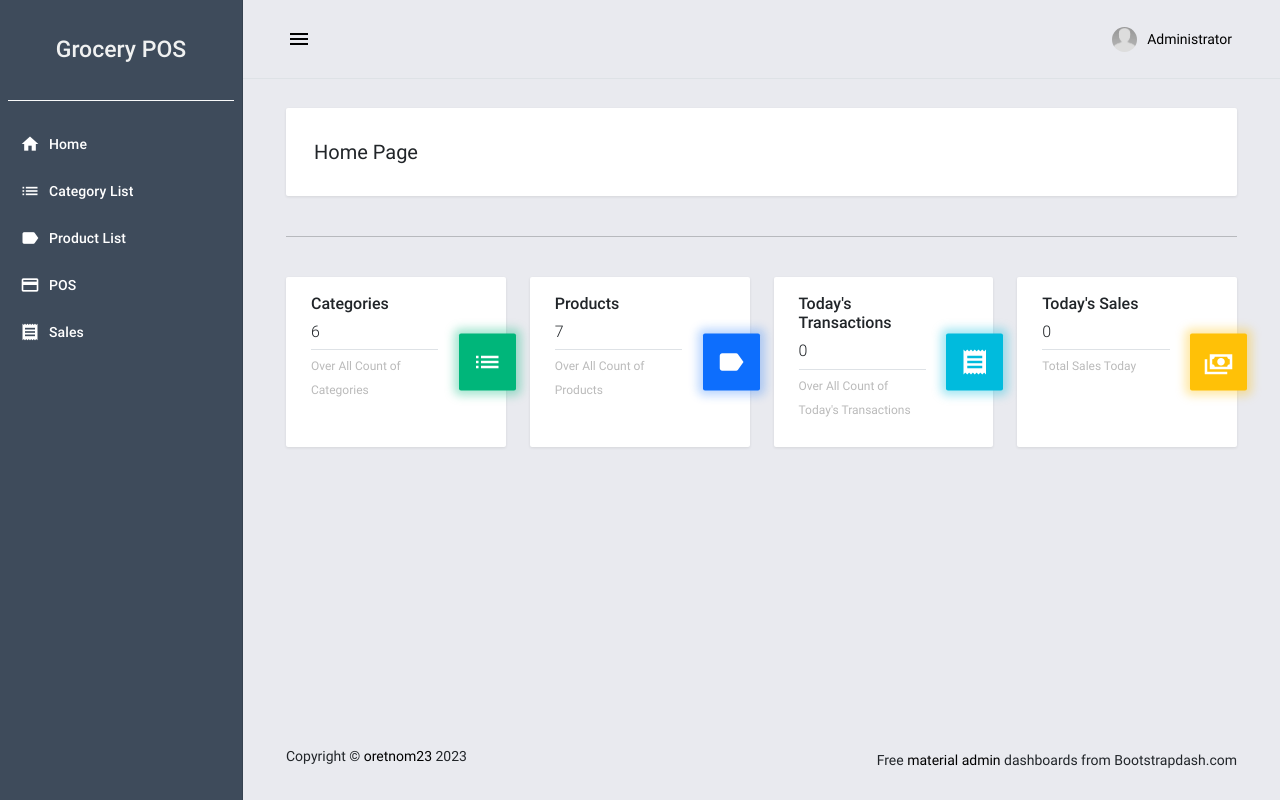
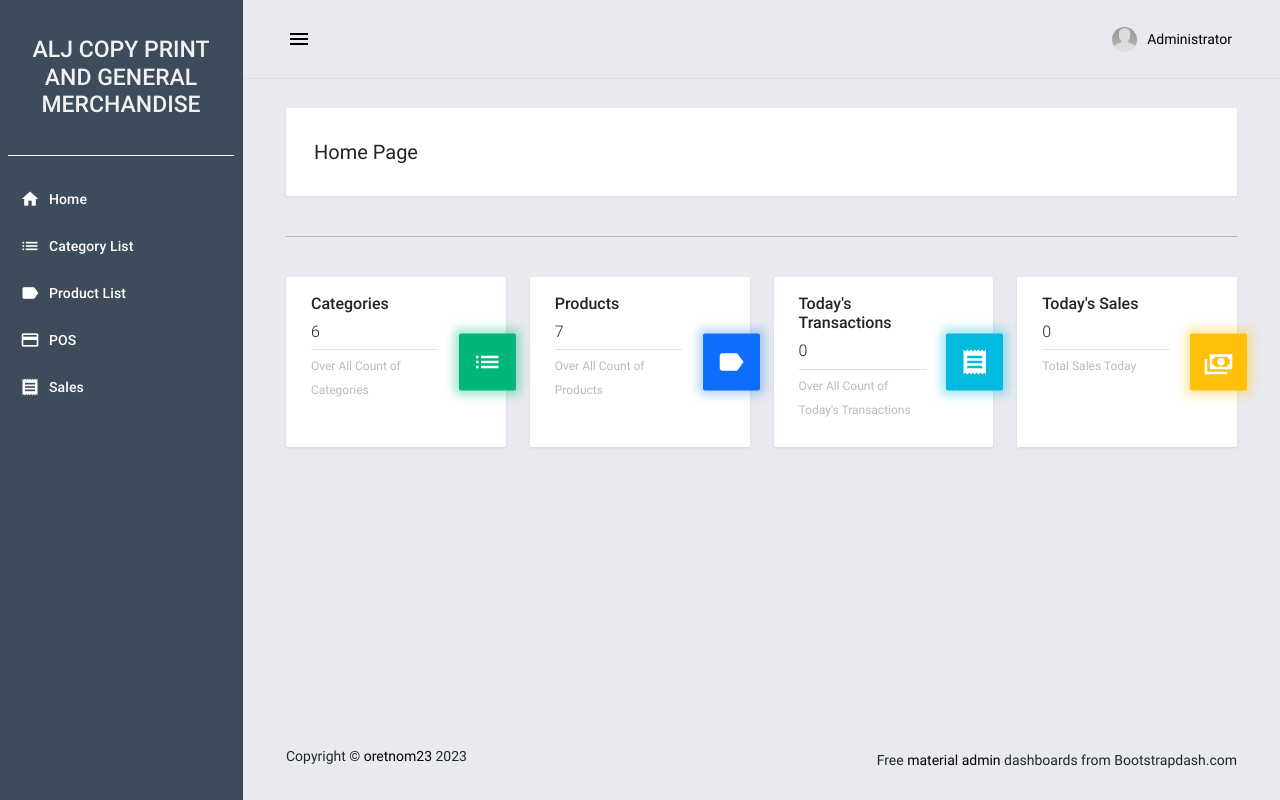
Before and after one commit to amiel103/itcc15, a Django app: page / in a window 1280 px wide. Run offline with Django 3.2, Linux system fonts and the light colour scheme; a user stored in the database is signed in; data comes from the database, SQL or seed files in the repository; some libraries are stand-ins or nearby versions.

Commit message:
Changes applied

```diff
--- a/posApp/templates/posApp/navigation.html
+++ b/posApp/templates/posApp/navigation.html
@@ -3,7 +3,7 @@
 <aside class="mdc-drawer mdc-drawer--dismissible mdc-drawer--open bg-dark bg-gradient">
     <div class="mdc-drawer__header border-bottom border-light">
         <a href="{% url 'home-page' %}" class="brand-logo">
-            <h3 class="text-center text-light">Grocery POS</h3>
+            <h3 class="text-center text-light">ALJ COPY PRINT AND GENERAL MERCHANDISE</h3>
         </a>
     </div>
     <div class="mdc-drawer__content">
```
Also changed, not shown: 1 other file.
